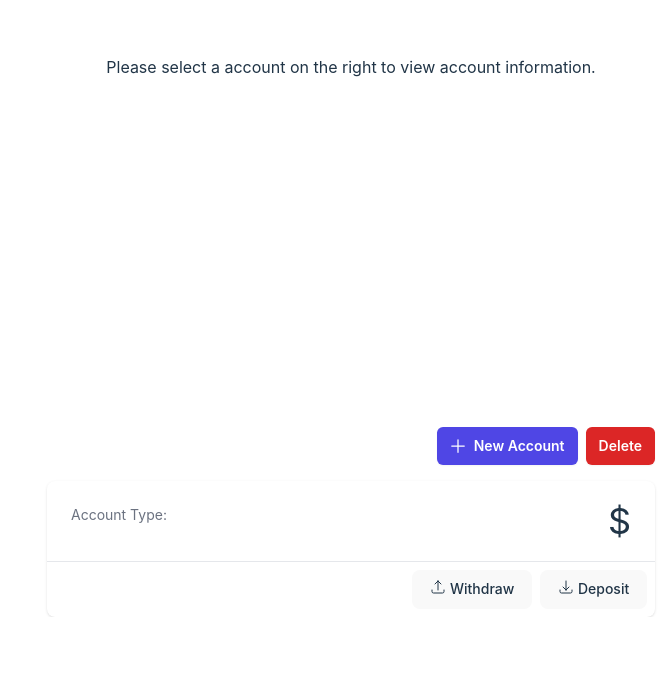
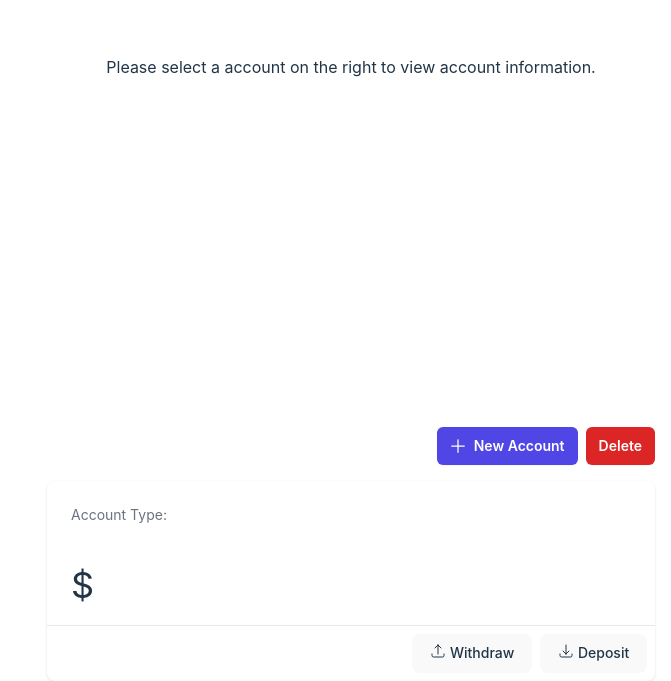
Before and after one commit to letsandeepio/banking-app, a React (Vite) app: page / in a window 1280 px wide. Shown: the part 1093-1774 px from the top of the page, without its empty margins (609-1280 px from the left). Before the commit the page ends 1710 px from the top, so only its background shows below. Built offline with nearby package versions, Linux system fonts and the light colour scheme.

Commit message:
apply minor fixes;

```diff
--- a/src/components/Accounts/AccountInfo.tsx
+++ b/src/components/Accounts/AccountInfo.tsx
@@ -21,7 +21,7 @@ const AccountInfo = () => {
   return (
     <>
       <div className='overflow-hidden bg-white shadow sm:rounded-lg mx-4'>
-        <div className='flex'>
+        <div className='flex flex-col'>
           <div className='px-4 py-5 sm:px-6 flex-1'>
             <h2 className='text-lg font-semibold leading-6 text-gray-900'>
               {account?.name}
@@ -30,7 +30,7 @@ const AccountInfo = () => {
               Account Type: {account?.type}
             </p>
           </div>
-          <div className='flex-1 px-4 py-5 sm:px-6 text-4xl text-right'>
+          <div className='flex-1 px-4 py-5 sm:px-6 text-4xl '>
             ${account?.balance}
           </div>
         </div>
--- a/src/components/NewAccount/NewAccountContainer.tsx
+++ b/src/components/NewAccount/NewAccountContainer.tsx
@@ -31,6 +31,7 @@ const NewAccountContainer = () => {
 
   const validateForm = () => {
     let formValidated = true;
+    const parsedBalance = Number(formState.accountStartingBalance)
 
     setFormErrors(initialFormErrors);
     if (!formState.accountName) {
@@ -41,7 +42,7 @@ const NewAccountContainer = () => {
       formValidated = false;
     }
 
-    if (Number(formState.accountStartingBalance) < 100) {
+    if (parsedBalance < 100 || parsedBalance > 10000) {
       setFormErrors((prev) => ({
         ...prev,
         accountStartingBalance: true,
@@ -53,7 +54,7 @@ const NewAccountContainer = () => {
       const newAccountCreated = createAccount({
         name: formState.accountName,
         type: formState.accountType.type,
-        balance: Number(formState.accountStartingBalance),
+        balance: parsedBalance,
       });
       toast.success("New account created");
       setMode("account");
@@ -102,7 +103,7 @@ const NewAccountContainer = () => {
             />
 
             {formErrors.accountName && (
-              <div className='text-xs text-red-400 py-2'>
+              <div className='text-xs text-red-500 py-2'>
                 Account name is required
               </div>
             )}
@@ -147,8 +148,8 @@ const NewAccountContainer = () => {
               className='block w-full max-w-lg rounded-md border-0 py-1.5 text-gray-900 shadow-sm ring-1 ring-inset ring-gray-300 placeholder:text-gray-400 focus:ring-2 focus:ring-inset focus:ring-indigo-600 sm:max-w-xs sm:text-sm sm:leading-6'
             />
             {formErrors.accountStartingBalance && (
-              <div className='text-xs text-red-400 py-2'>
-                Starting balance must be greated than $100
+              <div className='text-xs text-red-500 py-2'>
+                Starting balance must be less than $10000 & greater than $100
               </div>
             )}
           </div>
--- a/src/components/Transactions/AmountInput.tsx
+++ b/src/components/Transactions/AmountInput.tsx
@@ -31,14 +31,15 @@ const AmountInput = ({ value, onChange, error }: AmountInputProps) => {
           onChange={(e) => onChange(e.target.value)}
           value={value}
         />
-        <div className='pointer-events-none absolute inset-y-0 right-0 flex items-center pr-3'>
-          {error && (
+
+        {error && (
+          <div className='pointer-events-none absolute inset-y-0 right-0 flex items-center pr-3'>
             <ExclamationCircleIcon
               className='h-5 w-5 text-red-500'
               aria-hidden='true'
             />
-          )}
-        </div>
+          </div>
+        )}
       </div>
       <p className='mt-2 text-sm text-red-600' id='amount-error'>
         {error && error}
```
